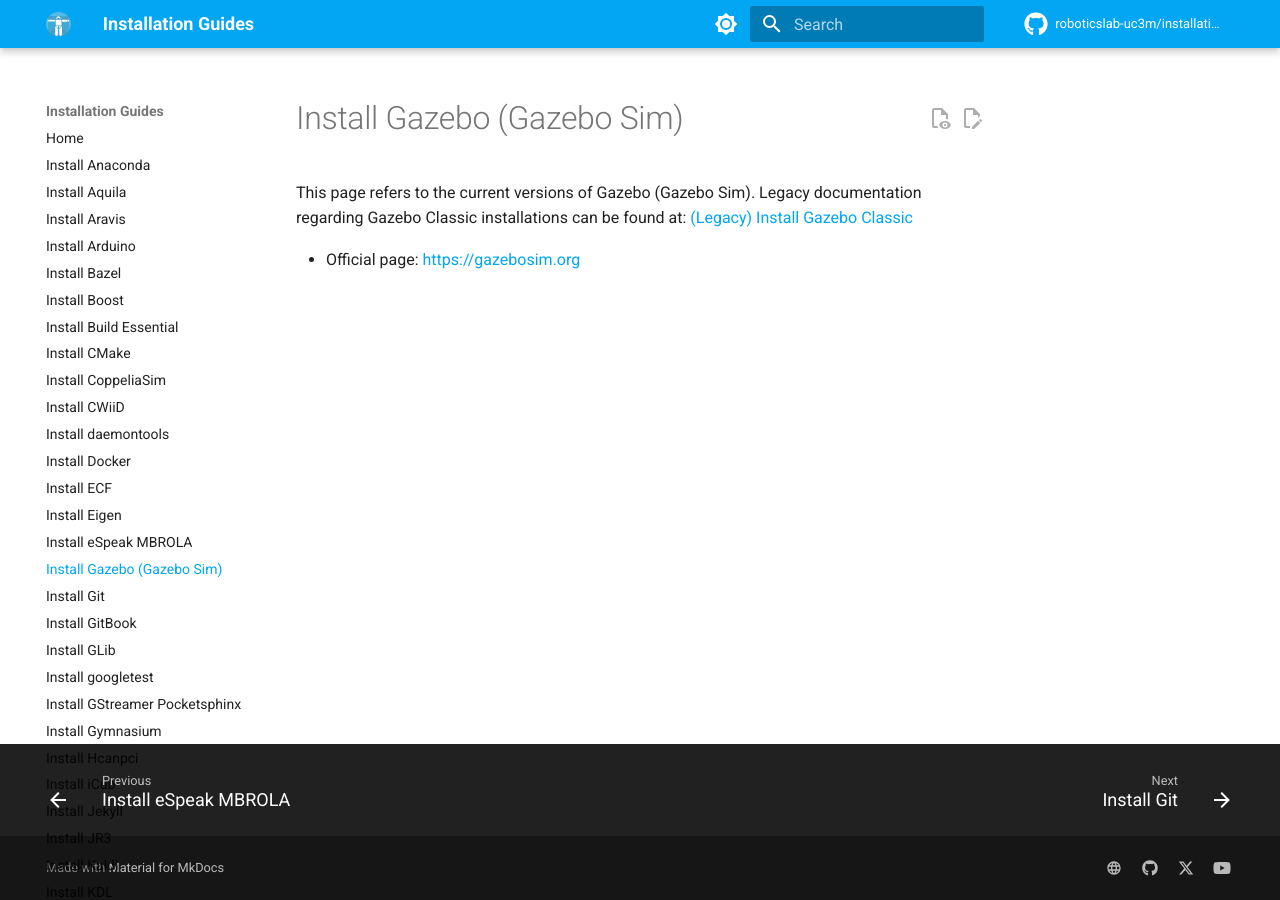
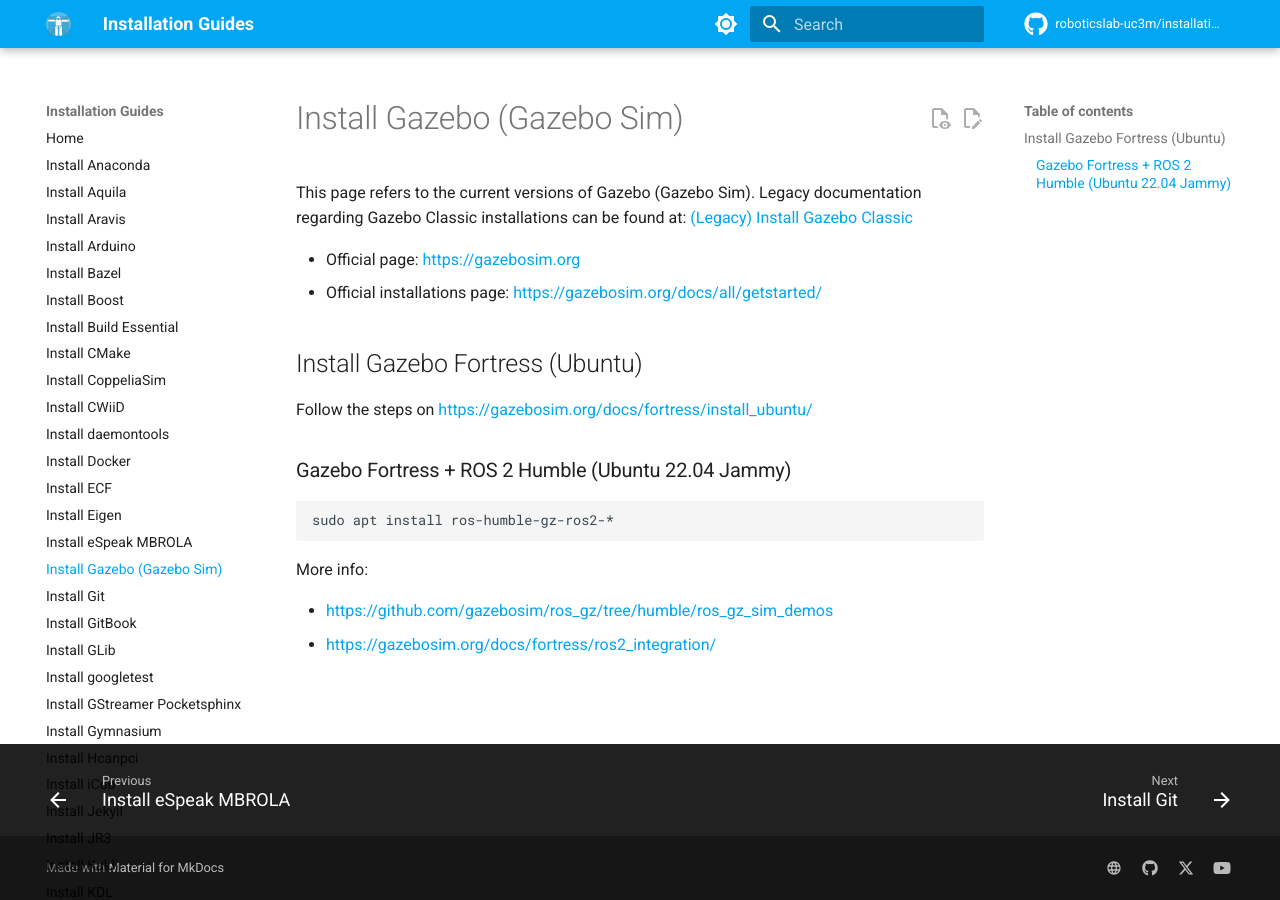
Before and after one commit to roboticslab-uc3m/installation-guides, an MkDocs documentation site: the page built from docs/install-gazebo.md, in a window 1280 px wide. Built offline with MkDocs 1.6.1 and Material for MkDocs 9.7.7, drawn with Linux system fonts in a browser that asks for light colours; comment, search, counter and statistics services are not loaded.

Commit message:
add Gazebo Fortess including ROS 2 Humble section

````diff
--- a/docs/install-gazebo.md
+++ b/docs/install-gazebo.md
@@ -3,3 +3,19 @@
 This page refers to the current versions of Gazebo (Gazebo Sim). Legacy documentation regarding Gazebo Classic installations can be found at: [(Legacy) Install Gazebo Classic](legacy/legacy-install-gazebo-classic.md)
 
 - Official page: <https://gazebosim.org>
+- Official installations page: <https://gazebosim.org/docs/all/getstarted/>
+
+## Install Gazebo Fortress (Ubuntu)
+
+Follow the steps on <https://gazebosim.org/docs/fortress/install_ubuntu/>
+
+### Gazebo Fortress + ROS 2 Humble (Ubuntu 22.04 Jammy)
+
+```bash
+sudo apt install ros-humble-gz-ros2-*
+```
+
+More info:
+
+- <https://github.com/gazebosim/ros_gz/tree/humble/ros_gz_sim_demos>
+- <https://gazebosim.org/docs/fortress/ros2_integration/>
````
